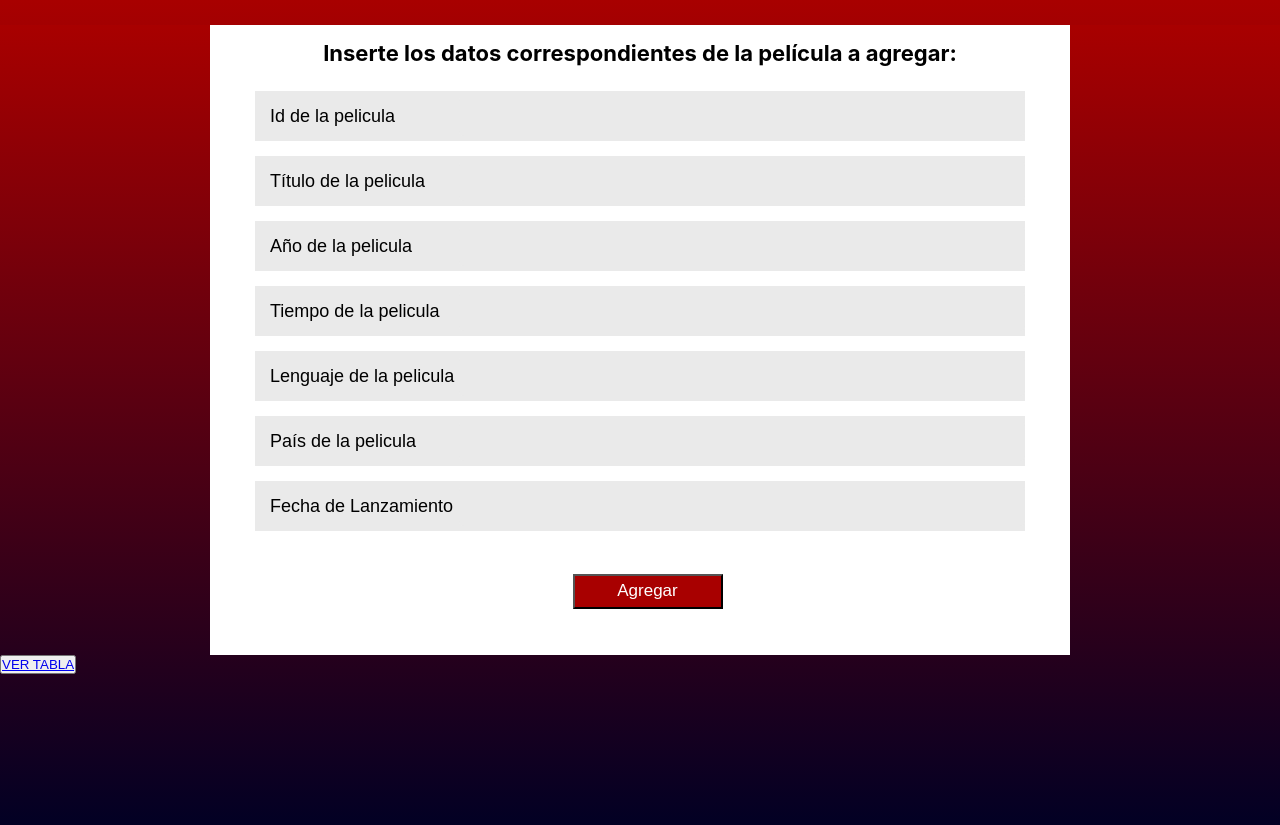
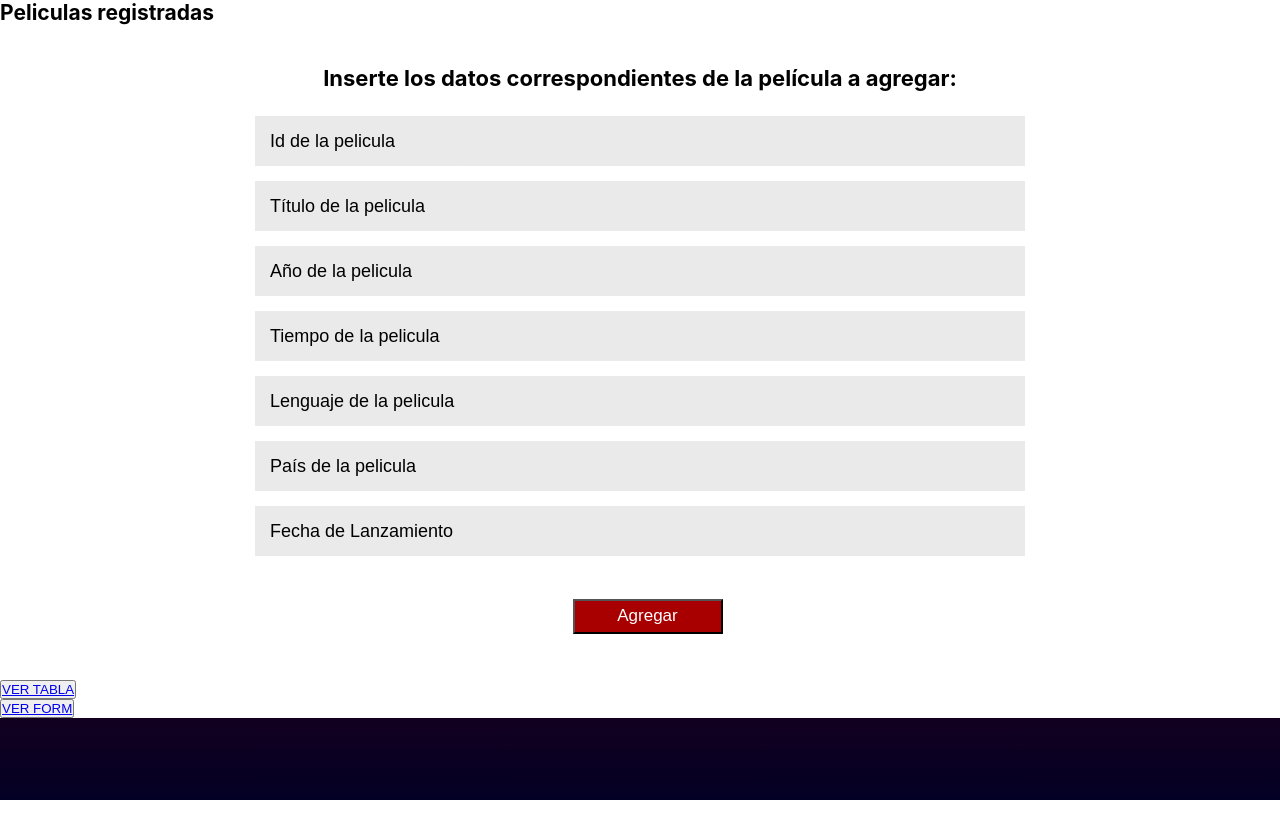
Before and after one commit to jesusocampo1105/CRUDPeliculasFront, a React (Create React App) app: page / in a window 1280 px wide. After the commit the page ends 800 px from the top, so only its background shows below. Built offline with nearby package versions, Linux system fonts and the light colour scheme.

Commit message:
form reinicio v5

```diff
--- a/src/App.js
+++ b/src/App.js
@@ -7,8 +7,7 @@ function App() {
   return (
     <div className="App">
       <Routes>
-        <Route path='/' element={<Form/>}/>
-        <Route path='/Table' element={<Table/>}/>
+        <Route path='/' element={<Table/>}/>
       </Routes>
     </div>
   );
```
